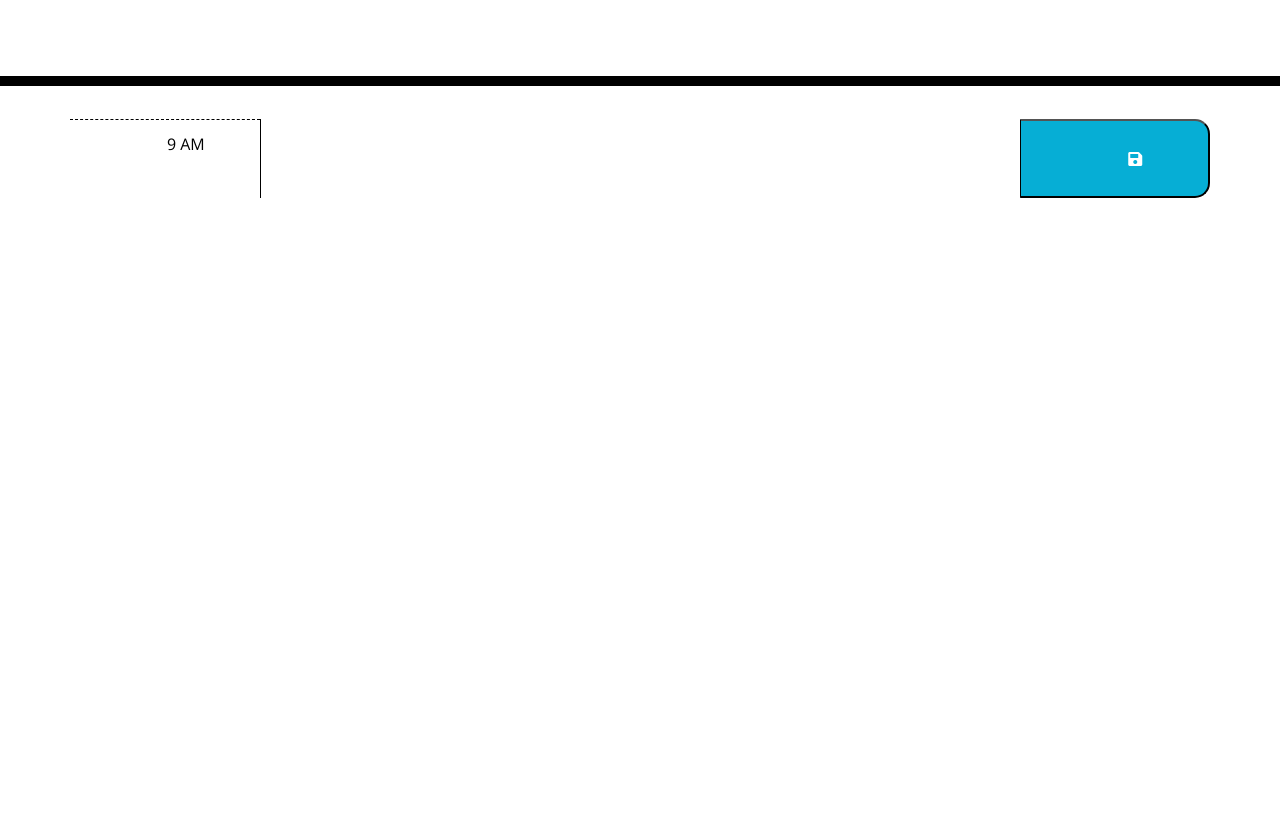
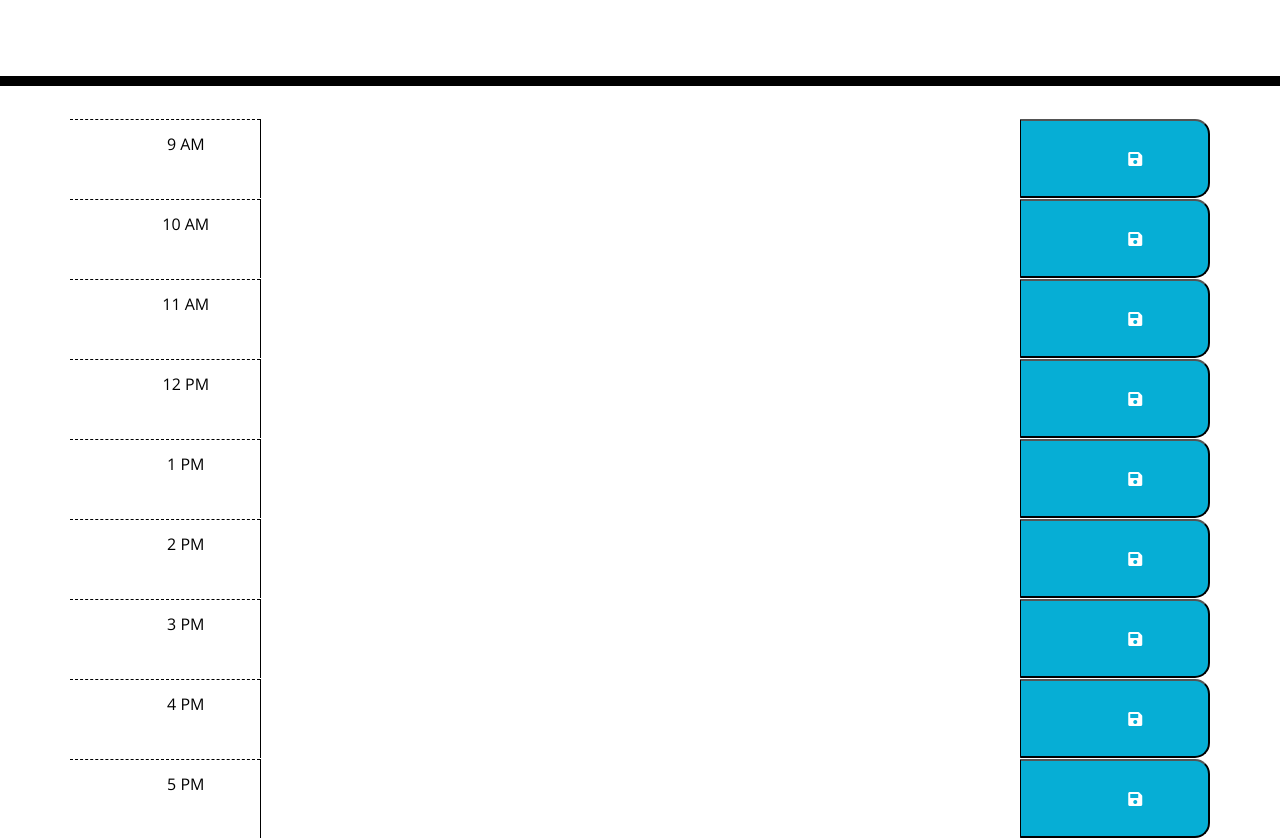
Before and after one commit to renusushmak/portfolio-l-rs, a plain HTML site: page index.html in a window 1280 px wide. Shown: the part 182-1020 px from the top of the page. Before the commit the page ends 800 px from the top, so only its background shows below. Drawn offline with nearby package versions, Linux system fonts and the light colour scheme.

Commit message:
added saved local storage and grab from local storage

```diff
--- a/index.html
+++ b/index.html
@@ -39,9 +39,82 @@
           <i class="fa fa-save"></i>
         </button>
       </div>
+      <div class="time-block row" id="10am">
+        <div class="col-md-2 hour">
+          10 AM
+        </div>
+        <textarea class="description col-md-8"></textarea>
+        <button class="saveBtn col-md-2">
+          <i class="fa fa-save"></i>
+        </button>
+      </div>
+      <div class="time-block row" id="11am">
+        <div class="col-md-2 hour">
+          11 AM
+        </div>
+        <textarea class="description col-md-8"></textarea>
+        <button class="saveBtn col-md-2">
+          <i class="fa fa-save"></i>
+        </button>
+      </div>
+      <div class="time-block row" id="12pm">
+        <div class="col-md-2 hour">
+          12 PM
+        </div>
+        <textarea class="description col-md-8"></textarea>
+        <button class="saveBtn col-md-2">
+          <i class="fa fa-save"></i>
+        </button>
+      </div>
+      <div class="time-block row" id="1pm">
+        <div class="col-md-2 hour">
+          1 PM
+        </div>
+        <textarea class="description col-md-8"></textarea>
+        <button class="saveBtn col-md-2">
+          <i class="fa fa-save"></i>
+        </button>
+      </div>
+      <div class="time-block row" id="2pm">
+        <div class="col-md-2 hour">
+          2 PM
+        </div>
+        <textarea class="description col-md-8"></textarea>
+        <button class="saveBtn col-md-2">
+          <i class="fa fa-save"></i>
+        </button>
+      </div>
+      <div class="time-block row" id="3pm">
+        <div class="col-md-2 hour">
+          3 PM
+        </div>
+        <textarea class="description col-md-8"></textarea>
+        <button class="saveBtn col-md-2">
+          <i class="fa fa-save"></i>
+        </button>
+      </div>
+      <div class="time-block row" id="4pm">
+        <div class="col-md-2 hour">
+          4 PM
+        </div>
+        <textarea class="description col-md-8"></textarea>
+        <button class="saveBtn col-md-2">
+          <i class="fa fa-save"></i>
+        </button>
+      </div>
+      <div class="time-block row" id="5pm">
+        <div class="col-md-2 hour">
+          5 PM
+        </div>
+        <textarea class="description col-md-8"></textarea>
+        <button class="saveBtn col-md-2">
+          <i class="fa fa-save"></i>
+        </button>
+      </div>
     </div>
 
     <script src="https://code.jquery.com/jquery-3.4.1.min.js"></script>
     <script src="https://cdnjs.cloudflare.com/ajax/libs/moment.js/2.24.0/moment.min.js"></script>
+    <script src="./script.js"></script>
   </body>
 </html>
--- /dev/null
+++ b/script.js
@@ -0,0 +1,16 @@
+$(".saveBtn").click(function(){
+   var value = $(this).siblings(".description").val();
+   var name = $(this).parent().attr("id");
+   localStorage.setItem(name,value);
+  });
+
+
+$("#9am").children(".description").val(localStorage.getItem("9am"));
+$("#10am").children(".description").val(localStorage.getItem("10am"));
+$("#11am").children(".description").val(localStorage.getItem("11am"));
+$("#12pm").children(".description").val(localStorage.getItem("12pm"));
+$("#1pm").children(".description").val(localStorage.getItem("1pm"));
+$("#2pm").children(".description").val(localStorage.getItem("2pm"));
+$("#3pm").children(".description").val(localStorage.getItem("3pm"));
+$("#4pm").children(".description").val(localStorage.getItem("4pm"));
+$("#5pm").children(".description").val(localStorage.getItem("5pm"));
```
